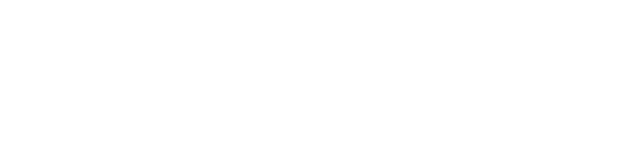
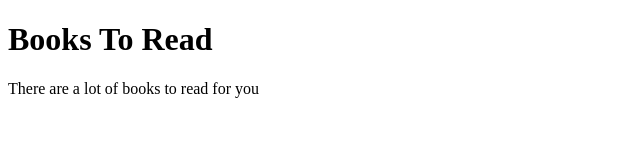
Before and after one commit to kouser-ahamed/Code-With-Harry-HTML, a plain HTML site: page Chapter-2/index.html in a window 1280 px wide. Shown: the whole page, without its empty margins (0-640 px from the left). Drawn offline with Linux system fonts and the light colour scheme.

Commit message:
Heading & Paragraph Tag

```diff
--- a/Chapter-2/index.html
+++ b/Chapter-2/index.html
@@ -6,6 +6,8 @@
     <title>Document</title>
 </head>
 <body>
+    <h1>Books To Read</h1>
+    <p>There are a lot of books to read for you</p>
 
 
 </body>
```
